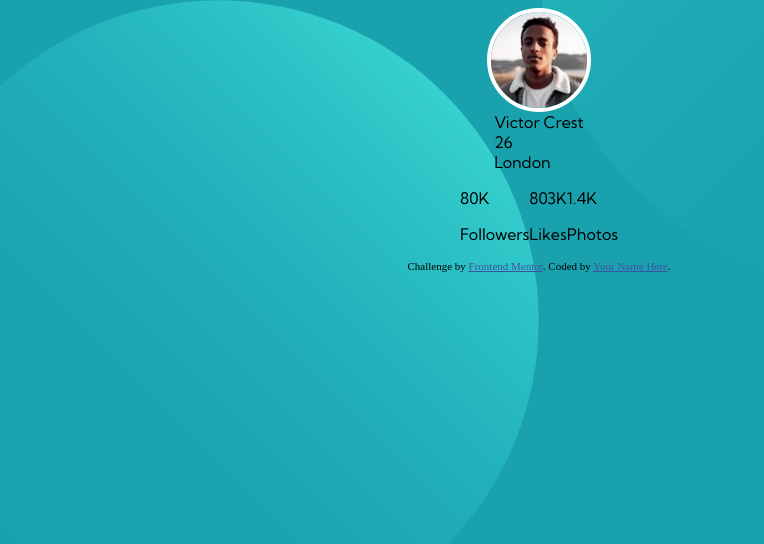
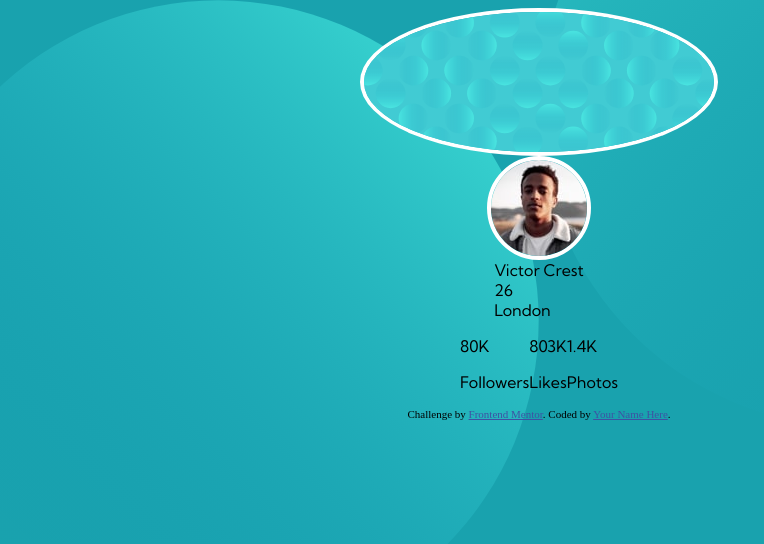
Before and after one commit to loganwoolf/FM-profile-card, a plain HTML site: page index.html in a window 1280 px wide. Shown: the whole page, without its empty margins (101-865 px from the left). Drawn offline with Linux system fonts and the light colour scheme.

Commit message:
add banner and picture classes to HTML

```diff
--- a/index.html
+++ b/index.html
@@ -25,7 +25,8 @@
 
 <body>
 	<div class="component">
-		<img src="./images/image-victor.jpg">
+		<img class="user-banner" src="./images/bg-pattern-card.svg">
+		<img class="user-pic" src="./images/image-victor.jpg">
 		<div class="user">
 			<div class="name">
 				Victor Crest
```
